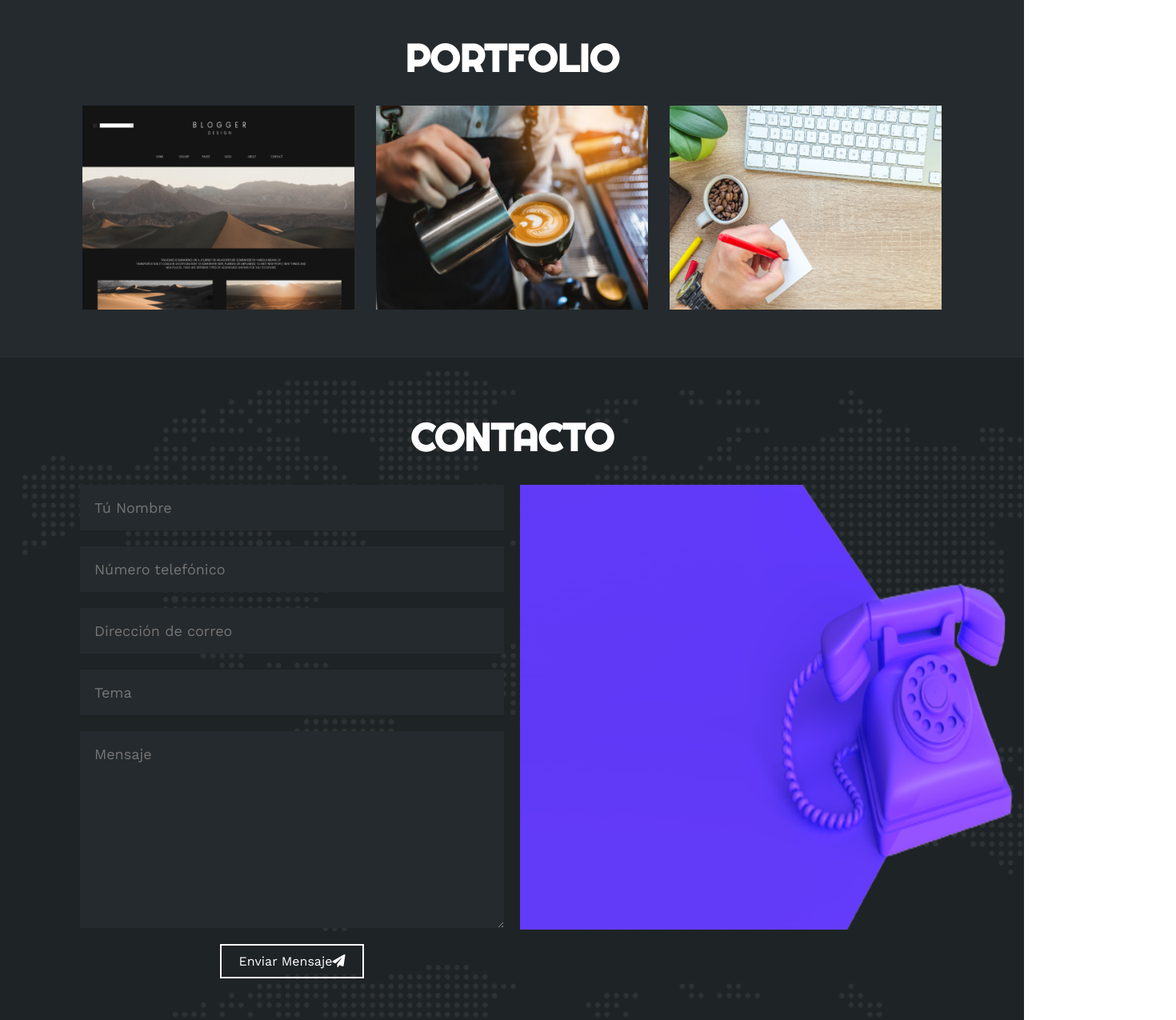
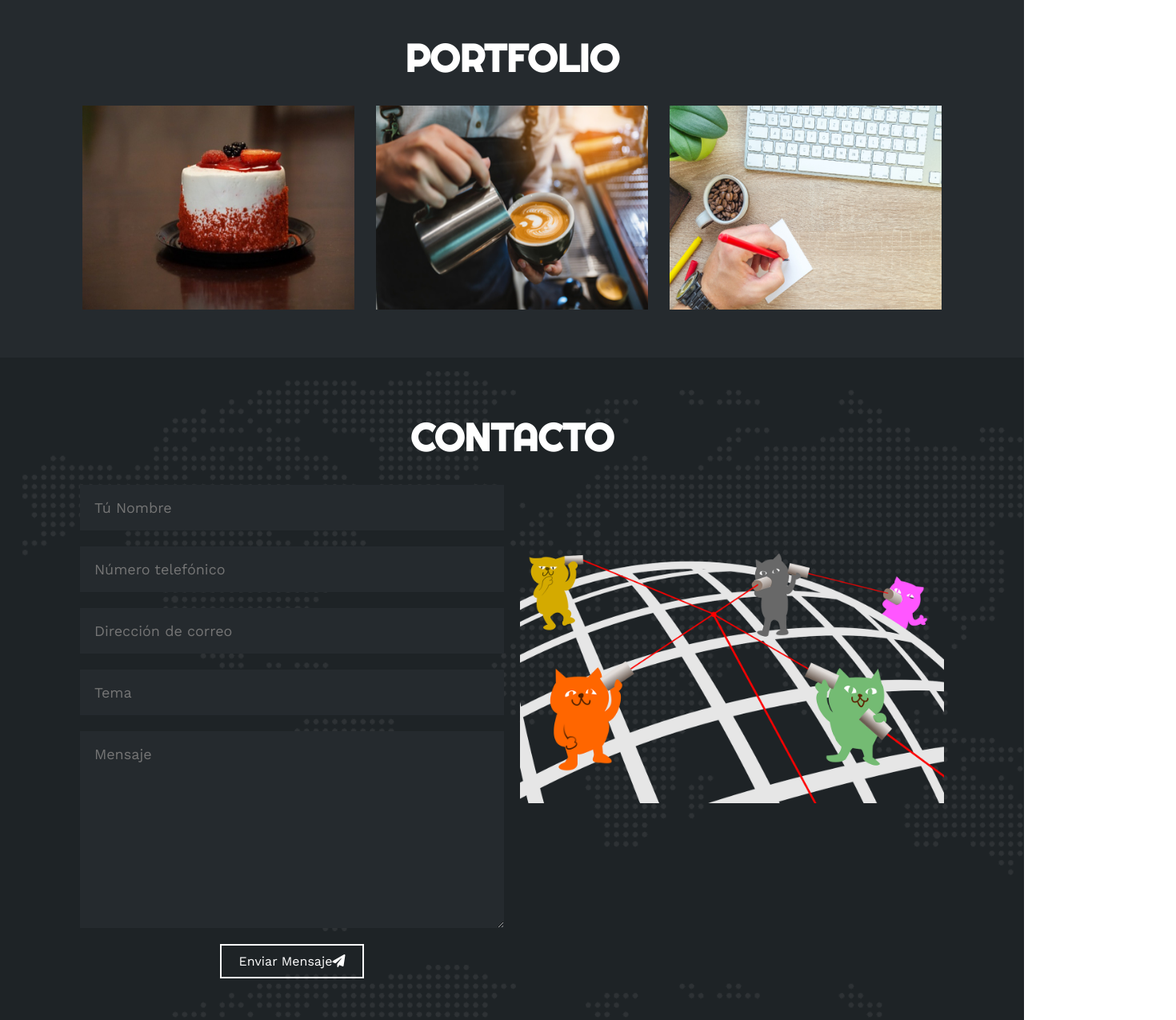
Before and after one commit to Aleyda-Anaya/portafolio, a plain HTML site: page index.html in a window 1280 px wide. Shown: the part 3080-4355 px from the top of the page at 80% size, 1470 px wide, since content can reach past the window. Drawn offline with nearby package versions, Linux system fonts and the light colour scheme.

Commit message:
se deja responsive la pagina

```diff
--- a/estilo.css
+++ b/estilo.css
@@ -588,14 +588,14 @@ html{
     width: 100%;
 }
 .contacto .col img{
-    width:820px ;
+    width: 100%;
 }
 .contacto .col .info{
     position: absolute;
     top: 40%;
     background-color: #252A2E;
     padding: 20px;
-    max-swidth: 350px;
+    max-width: 350px;
     left: 50%;
     transform: translate(-50%, -50%);
 }
--- a/index.html
+++ b/index.html
@@ -289,7 +289,7 @@
             <h2>PORTFOLIO</h2>
             <div class="galeria">
                 <div class="proyecto">
-                    <a href="https://carolinares.github.io/Pasteleria/"><img src="img/p1.jpg" alt="">
+                    <a href="https://carolinares.github.io/Pasteleria/"><img src="img/pastel.jpg" alt="">
                     <div class="overlay">
                         <h3>E Commerce</h3>
                         <p>Tortones</p>
@@ -336,7 +336,7 @@
                 </div>
                 <!-- Mapa -->
                 <div class="col">
-                    <img src="img/contac.png" alt="">
+                    <img src="img/gato.png" alt="">
                 </div>
             </div>
         </div>
```
Also changed, not shown: img/gato.png (added), img/hero.png (deleted), img/p4.jpg (deleted), img/pastel.jpg (added), img/ubicacion.png (deleted).
